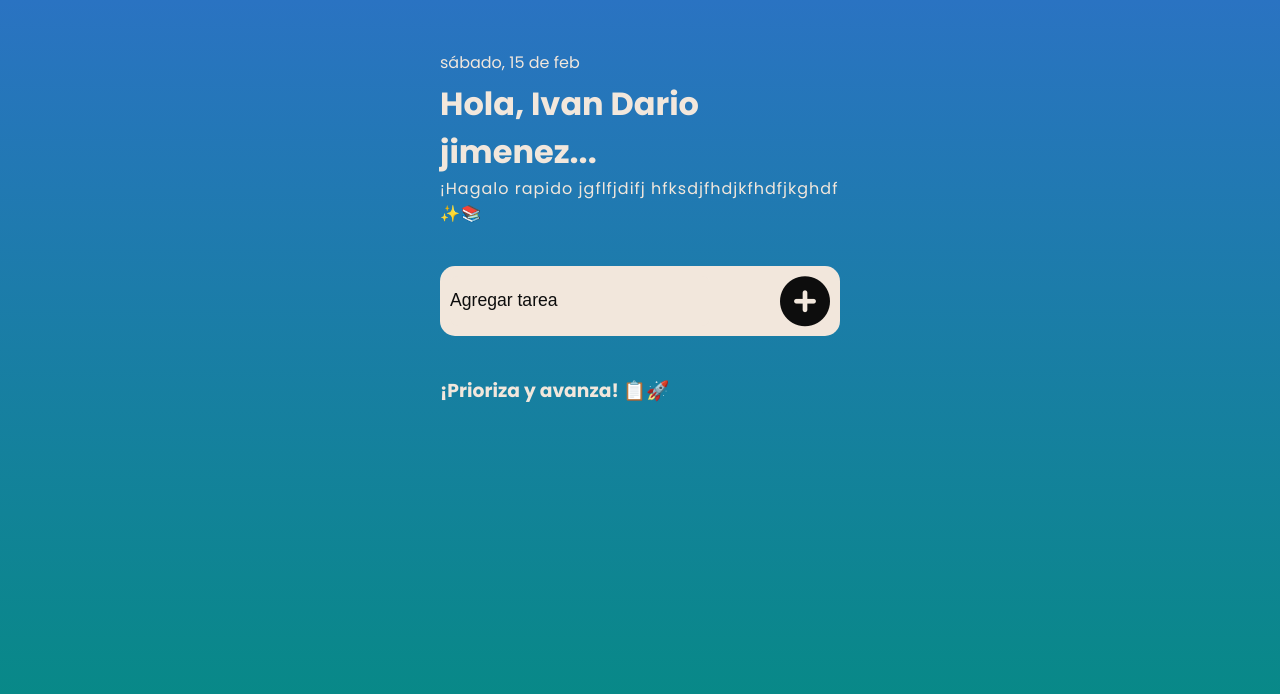
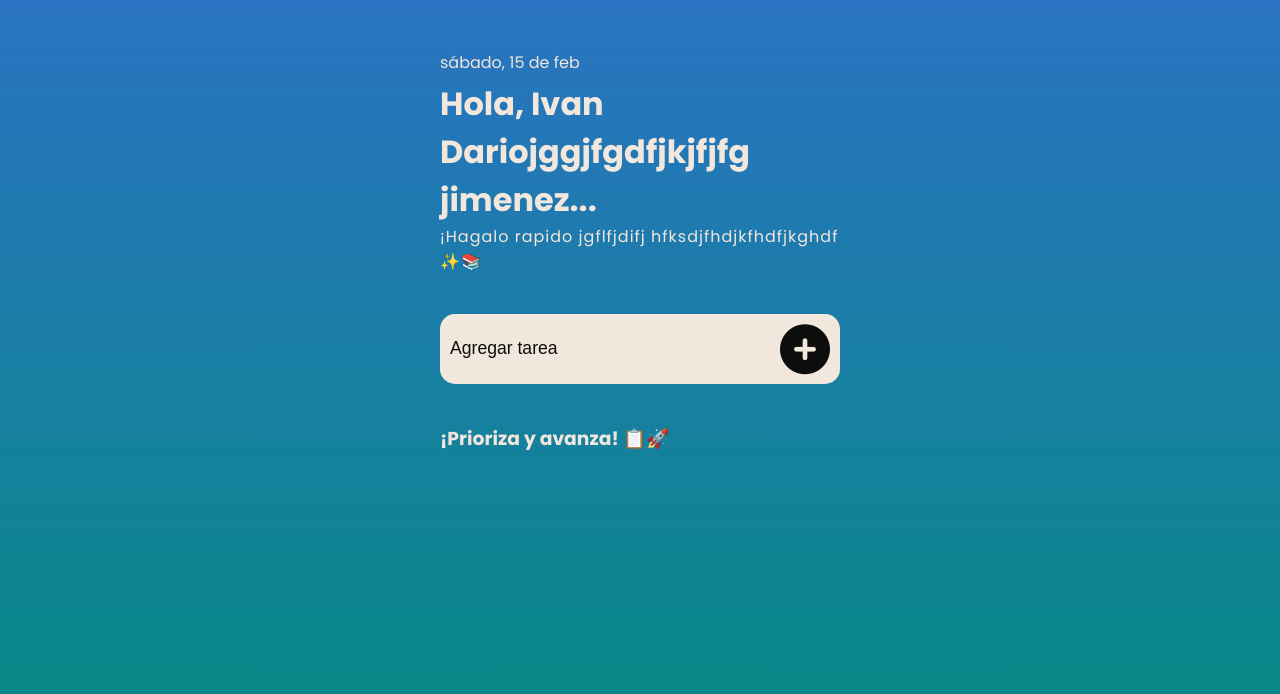
Before and after one commit to Idjc96/Todo-List-Clase1, a plain HTML site: page index.html in a window 1280 px wide. Drawn offline with Linux system fonts and the light colour scheme.

Commit message:
cambio de texto

```diff
--- a/index.html
+++ b/index.html
@@ -15,7 +15,7 @@
     <div class="container">
     <div class="perfil">
         <div id="fecha"> </div>
-        <h1>Hola, Ivan Dario jimenez...</h1>
+        <h1>Hola, Ivan Dariojggjfgdfjkjfjfg jimenez...</h1>
         <span>¡Hagalo rapido jgflfjdifj hfksdjfhdjkfhdfjkghdf ✨📚</span>
     </div>
     <div class="agregar-tarea">
```
